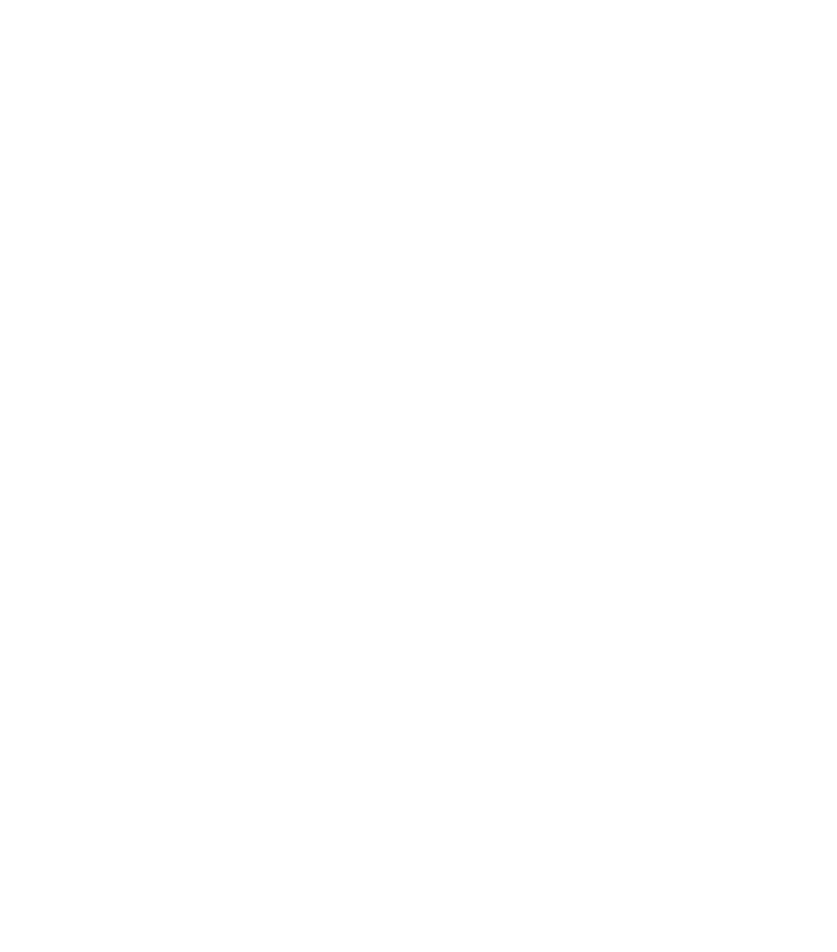
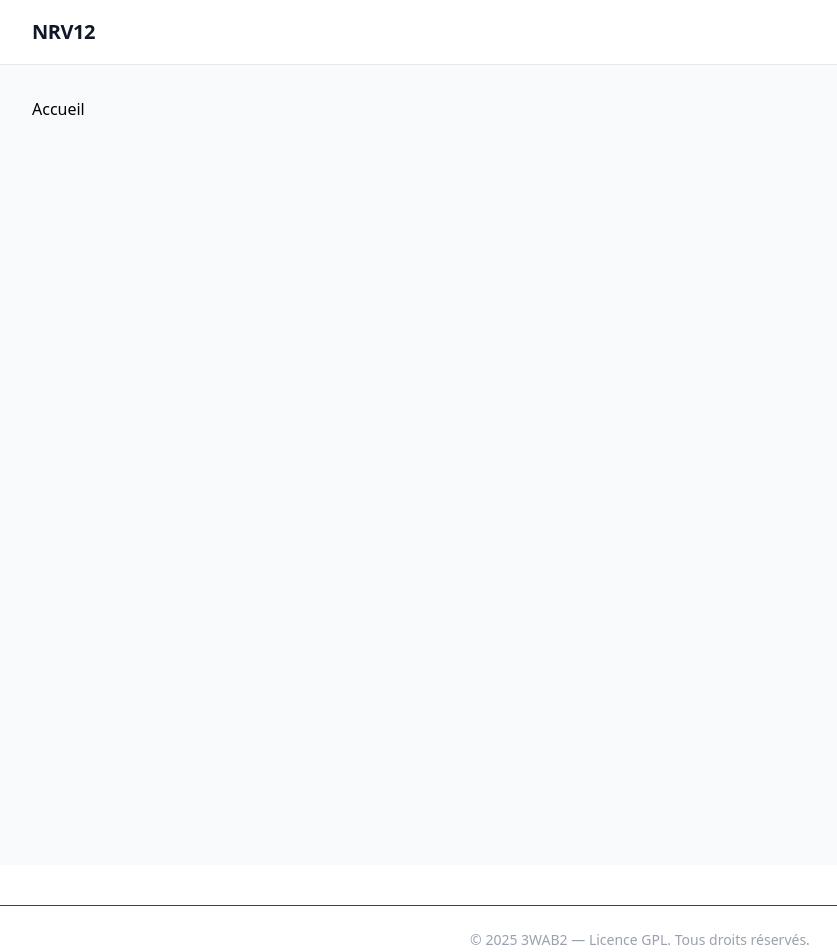
Before and after one commit to TysRzo/Mini-app--Collab, a React (Vite) app: page /register in a window 1280 px wide. Shown: the top 952 px of the page, without its empty margins (0-837 px from the left). Before the commit the page ends 800 px from the top, so only its background shows below. Built offline with nearby package versions, Linux system fonts and the light colour scheme.

Commit message:
Feat: Homepage

```diff
--- a/src/App.tsx
+++ b/src/App.tsx
@@ -1,9 +1,10 @@
 import './App.css'
+import Homepage from './pages/Homepage'
 
 function App() {
   return (
     <>
-
+      <Homepage />
     </>
   )
 }
--- /dev/null
+++ b/src/pages/Homepage/index.tsx
@@ -0,0 +1,18 @@
+import H1 from "../../atoms/H1";
+import Footer from "../../layouts/Footer";
+import Header from "../../layouts/Header";
+import Main from "../../layouts/Main";
+
+const Homepage = () => {
+  return (
+    <>
+      <Header />
+      <Main>
+        <H1 pageTitle="Accueil" />
+      </Main>
+      <Footer />
+    </>
+  );
+};
+
+export default Homepage;
```
